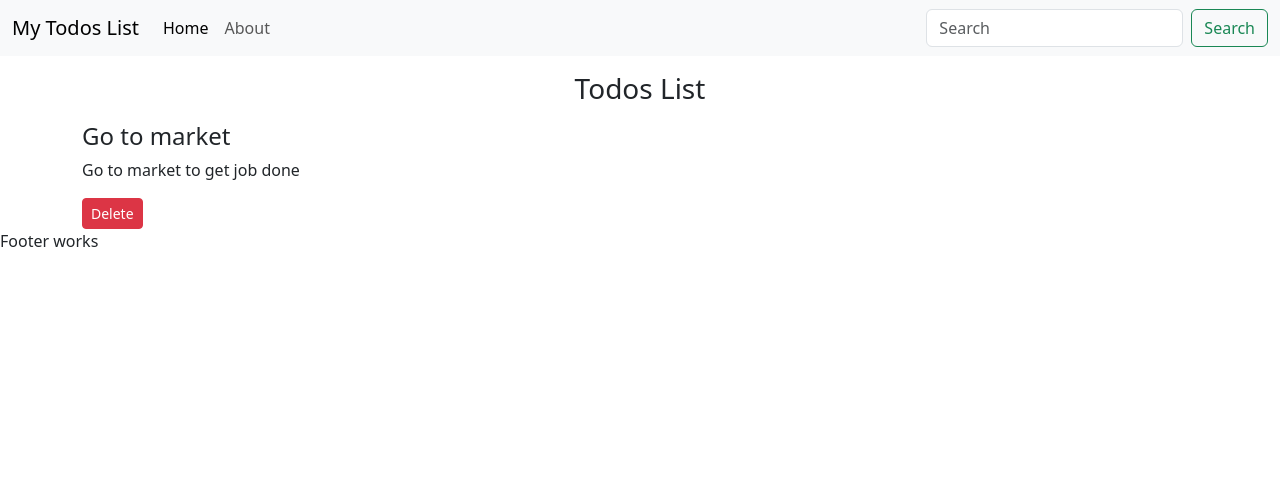
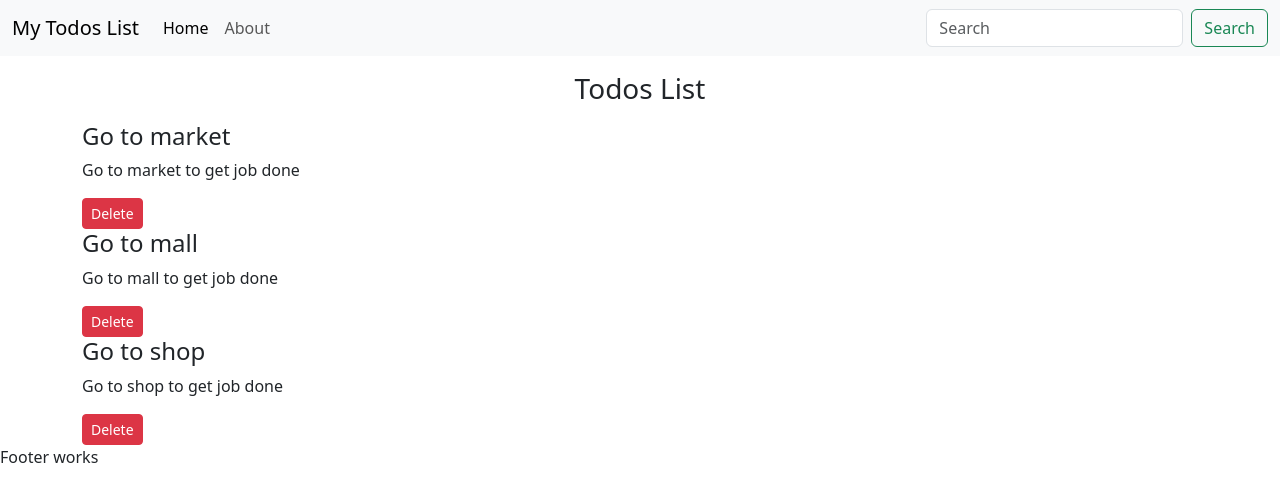
Before and after one commit to anuragkj/React_Basic_Project, a React (Create React App) app in the folder todos-list/: page / in a window 1280 px wide. Shown: the top 502 px of the page. Built offline with nearby package versions, Linux system fonts and the light colour scheme.

Commit message:
Added loop

```diff
--- a/todos-list/src/MyComponents/Todos.js
+++ b/todos-list/src/MyComponents/Todos.js
@@ -5,7 +5,10 @@ export const Todos = (props) => {
   return (
     <div className="container">
       <h3 className='text-center my-3'>Todos List</h3>
-      <TodoItem todo={props.todos[0]}/>
+      {props.todos.map((todo) =>{
+        return (<TodoItem todo={todo}/>)
+      })}
+
     </div>
   )
 }
```
